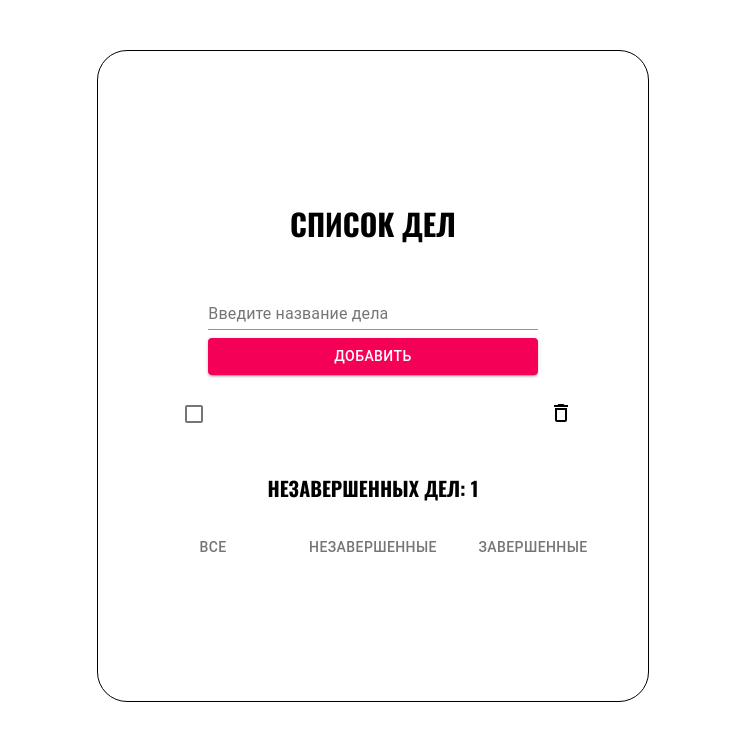
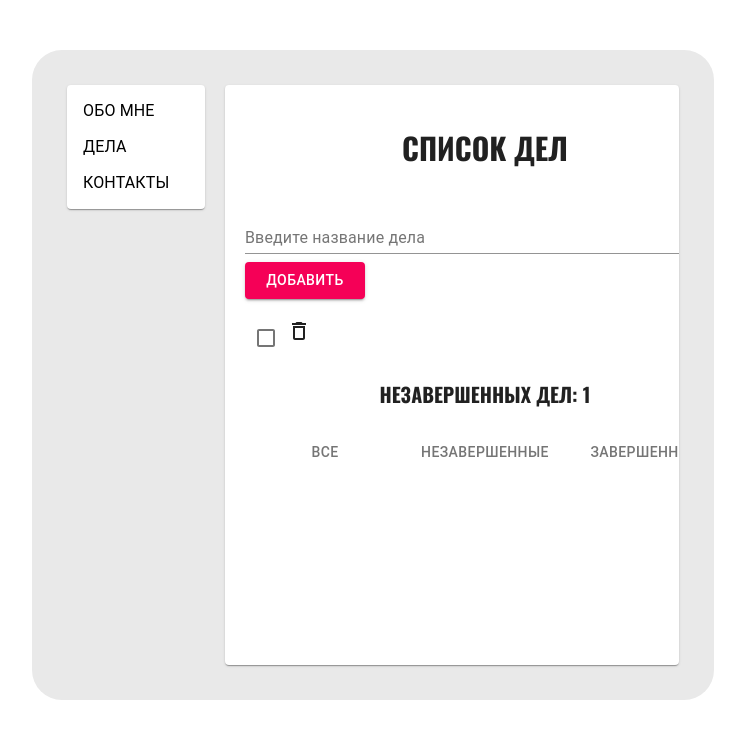
Before and after one commit to WebHeroSchool/PolinaYartseva_react, a React (Create React App) app: page /todo in a window 1280 px wide. Shown: the top 740 px of the page, without its empty margins (267-1012 px from the left). Built offline with nearby package versions, Linux system fonts and the light colour scheme.

Commit message:
routing 39th homework

```diff
--- a/package.json
+++ b/package.json
@@ -10,6 +10,7 @@
     "prop-types": "^15.7.2",
     "react": "^16.13.1",
     "react-dom": "^16.13.1",
+    "react-router-dom": "^5.2.0",
     "react-scripts": "3.4.1"
   },
   "scripts": {
--- /dev/null
+++ b/src/components/About/About.js
@@ -0,0 +1,8 @@
+import React from 'react';
+
+const About = () =>
+    (<div>
+        Hello,world!
+    </div>);
+
+export default About;
--- a/src/components/App/App.js
+++ b/src/components/App/App.js
@@ -1,103 +1,33 @@
-import React, { useState, useEffect } from "react";
-import ItemList from "../ItemList/ItemList";
-import InputItem from "../InputItem/InputItem";
-import Footer from "../Footer/Footer";
+import React from 'react';
+import { BrowserRouter as Router, Route, Link } from 'react-router-dom';
+import MenuItem from '@material-ui/core/MenuItem';
+import MenuList from '@material-ui/core/MenuList';
+import Card from '@material-ui/core/Card';
+
+import About from "../About/About";
+import Todo from "../Todo/Todo";
+import Contacts from "../Contacts/Contacts";
+
 import styles from './App.module.css';
 import './fonts/fonts.css';
 
-const App = () => {
-    const initialState = {
-        items: [
-            {
-                value: null,
-                isDone: false,
-                id: null
-            }
-        ]
-    };
+const App = () =>
+    (<Router>
+        <div className={styles.wrap}>
+            <Card className={styles.sidebar}>
+                <MenuList>
+                    <Link to='/about' className={styles.link}><MenuItem>Обо мне</MenuItem></Link>
+                    <Link to='/todo' className={styles.link}><MenuItem>Дела</MenuItem></Link>
+                    <Link to='/contacts' className={styles.link}><MenuItem>Контакты</MenuItem></Link>
+                </MenuList>
+            </Card>
 
-useEffect(() => {
-    console.log('componentDidMount');
-}, []);
-
-useEffect(() => {
-    console.log('componentDidUpdate');
-});
-
-const [items, setItems] = useState(initialState.items);
-//const [count, setCount] = useState(initialState.count);
-//const [filter, setFilter] = useState(initialState.filter);
-
-const onClickDone = id => {
-    const newItemList = items.map(item => {
-        const newItem = { ...item };
-        if (item.id === id) {
-            newItem.isDone = !item.isDone;
-        }
-
-        return newItem;
-    });
-
-    setItems(newItemList);
-};
-
-const onClickDelete = id => {
-    const newItemList = items.filter(item => item.id !== id);
-
-    setItems(newItemList);
-    //setCount((count) => count + 1);
-};
-
-const onClickAdd = value => {
-    const newItemList = [
-        ...items,
-        {
-            value,
-            isDone: false,
-            id: items.length + 1
-        }
-    ];
-    setItems(newItemList);
-    //setCount((count) => count + 1);
-};
-
-// const filterItems = (items, filter) => {
-//     if (filter === 'all') {
-//         return items;
-//     } else if (filter === 'active') {
-//         return items.filter((item) => (!item.isDone));
-//     } else if (filter === 'done') {
-//         return items.filter((item) => item.isDone);
-//     }
-// };
-
-// const onFilterChange = (filter) => {
-//     setFilter(filter);
-// };
-//
-// const searchItem = (todoItem) => {
-//     let res = todoItem.filter(item=>!item.isDone);
-//     return res.length;
-// };
-
-// const addItemToLocalStorage = (item, count) => {
-//     let sItem = JSON.stringify(item);
-//     localStorage.setItem("todoItem", sItem);
-//     localStorage.setItem("count", JSON.stringify(count));
-// };
-//
-// addItemToLocalStorage (todoItem, count);
-// const visibleItems = filterItems(todoItem, filter);
-// let activeItem = searchItem(todoItem);
-
-return (
-    <div className={styles.wrap}>
-        <h1 className={styles.title}>список дел</h1>
-        <InputItem onClickAdd={onClickAdd} />
-        <ItemList items={items}  onClickDone={onClickDone} onClickDelete={onClickDelete}/>
-        <Footer count={items.length} />
-    </div>
-    );
-};
+            <Card className={styles.content}>
+                <Route path='/about' exact component={About} />
+                <Route path='/todo' component={Todo} />
+                <Route path='/contacts' component={Contacts} />
+            </Card>
+        </div>
+    </Router>);
 
 export default App;
--- a/src/components/App/App.module.css
+++ b/src/components/App/App.module.css
@@ -1,20 +1,37 @@
 .wrap {
   display: flex;
-  flex-direction: column;
-  justify-content: center;
-  align-items: center;
+  flex-direction: row;
+  justify-content: flex-start;
   margin: 50px auto;
-  width: 500px;
+  width: 50%;
   height: 75vh;
   overflow: auto;
-  border: 1px solid #000;
+  /*border: 1px solid #000;*/
   border-radius: 30px;
   padding: 25px;
+  background-color: #e9e9e9;
 }
 
-.title {
+.link {
+  text-decoration: none;
+  color: black;
+  text-transform: uppercase;
   font-family: Oswald, Helvetica, sans-serif;
   font-weight: bold;
-  font-size: 30px;
-  text-transform: uppercase;
+  font-size: 25px;
 }
+
+.sidebar {
+  display: flex;
+  margin: 10px;
+  width: 25%;
+  height: min-content;
+}
+
+.content {
+  display: flex;
+  margin: 10px;
+  padding: 20px;
+  height: auto;
+  width: 75%;
+}
--- /dev/null
+++ b/src/components/Contacts/Contacts.js
@@ -0,0 +1,8 @@
+import React from 'react';
+
+const About = () =>
+    (<div>
+        Mobile: +2-01-222-933-567
+    </div>);
+
+export default About;
--- a/src/components/InputItem/InputItem.js
+++ b/src/components/InputItem/InputItem.js
@@ -46,10 +46,9 @@ class InputItem extends React.Component {
                     value={this.state.inputValue}
                     onChange={this.changeToUppercase}
                 />
-                <Button
+                <Button className={styles.button}
                     variant="contained"
                     color="secondary"
-                    fullWidth
                     onClick={this.onButtonClick}
                 >
                     Добавить
--- a/src/components/InputItem/InputItem.module.css
+++ b/src/components/InputItem/InputItem.module.css
@@ -3,3 +3,9 @@
   font-weight: 300;
   font-size: 18px;
 }
+
+.button {
+  display: flex;
+  justify-content: center;
+  width: 25%;
+}
--- a/src/components/Item/Item.module.css
+++ b/src/components/Item/Item.module.css
@@ -1,18 +1,13 @@
-.item {
-  font-family: Oswald, Helvetica, sans-serif;
-  font-weight: 300;
-  font-size: 18px;
-}
-
 .done {
   text-decoration: line-through;
   color: #454545;
 }
 
 .delete {
-  position: relative;
-  float: right;
-  top: 8px;
+  display: inline-flex;
+  justify-content: flex-end;
+  align-items: center;
+
 }
 
 .deleted {
--- a/src/components/ItemList/ItemList.js
+++ b/src/components/ItemList/ItemList.js
@@ -6,7 +6,7 @@ import PropTypes from "prop-types";
 const ItemList = ({ items, onClickDone, onClickDelete }) => (
     <ul className={styles.itemList}> {
         items.map(item => <li key={item.value}>
-            <Item
+            <Item className={styles.item}
                 value={item.value}
                 isDone={item.isDone}
                 id={item.id}
--- a/src/components/ItemList/ItemList.module.css
+++ b/src/components/ItemList/ItemList.module.css
@@ -8,8 +8,7 @@
   padding: 0;
 }
 
-.delete {
-  position: relative;
-  float: right;
-  top: 8px;
+.item {
+  display: grid;
+  grid-template-columns: 1fr 10fr 1fr;
 }
--- /dev/null
+++ b/src/components/Todo/Todo.js
@@ -0,0 +1,104 @@
+import React, { useState, useEffect } from "react";
+
+import ItemList from "../ItemList/ItemList";
+import InputItem from "../InputItem/InputItem";
+import Footer from "../Footer/Footer";
+
+import styles from './Todo.module.css';
+
+const Todo = () => {
+    const initialState = {
+        items: [
+            {
+                value: null,
+                isDone: false,
+                id: null
+            }
+        ]
+    };
+
+    useEffect(() => {
+        console.log('componentDidMount');
+    }, []);
+
+    useEffect(() => {
+        console.log('componentDidUpdate');
+    });
+
+    const [items, setItems] = useState(initialState.items);
+////const [count, setCount] = useState(initialState.count);
+//const [filter, setFilter] = useState(initialState.filter);
+
+    const onClickDone = id => {
+        const newItemList = items.map(item => {
+            const newItem = { ...item };
+            if (item.id === id) {
+                newItem.isDone = !item.isDone;
+            }
+
+            return newItem;
+        });
+
+        setItems(newItemList);
+    };
+
+    const onClickDelete = id => {
+        const newItemList = items.filter(item => item.id !== id);
+
+        setItems(newItemList);
+        //setCount((count) => count + 1);
+    };
+
+    const onClickAdd = value => {
+        const newItemList = [
+            ...items,
+            {
+                value,
+                isDone: false,
+                id: items.length + 1
+            }
+        ];
+        setItems(newItemList);
+        //setCount((count) => count + 1);
+    };
+
+// const filterItems = (items, filter) => {
+//     if (filter === 'all') {
+//         return items;
+//     } else if (filter === 'active') {
+//         return items.filter((item) => (!item.isDone));
+//     } else if (filter === 'done') {
+//         return items.filter((item) => item.isDone);
+//     }
+// };
+
+// const onFilterChange = (filter) => {
+//     setFilter(filter);
+// };
+//
+// const searchItem = (todoItem) => {
+//     let res = todoItem.filter(item=>!item.isDone);
+//     return res.length;
+// };
+
+// const addItemToLocalStorage = (item, count) => {
+//     let sItem = JSON.stringify(item);
+//     localStorage.setItem("todoItem", sItem);
+//     localStorage.setItem("count", JSON.stringify(count));
+// };
+//
+// addItemToLocalStorage (todoItem, count);
+// const visibleItems = filterItems(todoItem, filter);
+// let activeItem = searchItem(todoItem);
+
+    return (
+        <div>
+            <h1 className={styles.title}>список дел</h1>
+            <InputItem onClickAdd={onClickAdd} />
+            <ItemList items={items}  onClickDone={onClickDone} onClickDelete={onClickDelete}/>
+            <Footer count={items.length} />
+        </div>
+    );
+};
+
+export default Todo;
--- /dev/null
+++ b/src/components/Todo/Todo.module.css
@@ -0,0 +1,7 @@
+.title {
+  font-family: Oswald, Helvetica, sans-serif;
+  font-weight: bold;
+  font-size: 30px;
+  text-transform: uppercase;
+  text-align: center;
+}
```
Also changed, not shown: 1 other file (tests, documents, lock files or other folders).
